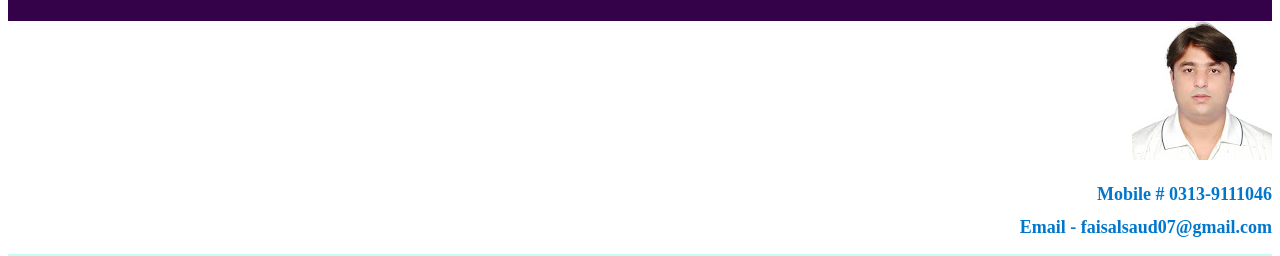
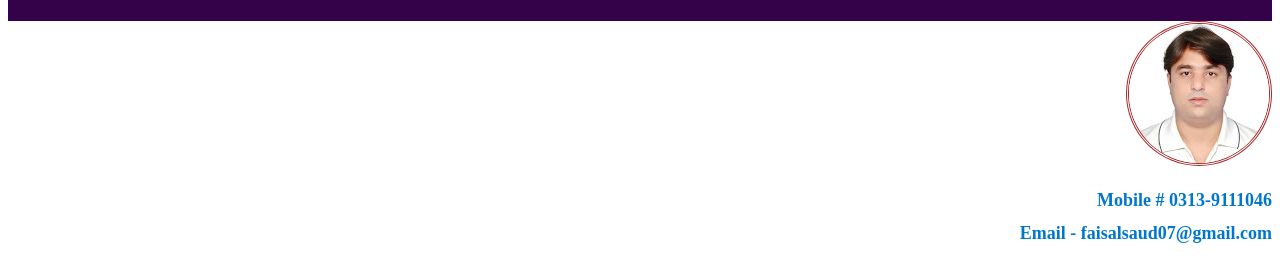
Before and after one commit to FaisalSaud007/html, a plain HTML site: page index.html in a window 1280 px wide. Shown: the part 155-411 px from the top of the page. Drawn offline with Linux system fonts and the light colour scheme.

Commit message:
my website

```diff
--- a/style.css
+++ b/style.css
@@ -41,7 +41,13 @@ ul.menu li a:hover
     margin-top: none;
     margin-bottom: 0%;
     margin-left: 0%;
-  }
+     }
+     .img img{
+      border-radius: 50%;
+      margin-right: 15 px;
+      border-color: brown;
+      border-style: double;
+     }
   .mobile {
     list-style: none;
     padding: 0;
```
